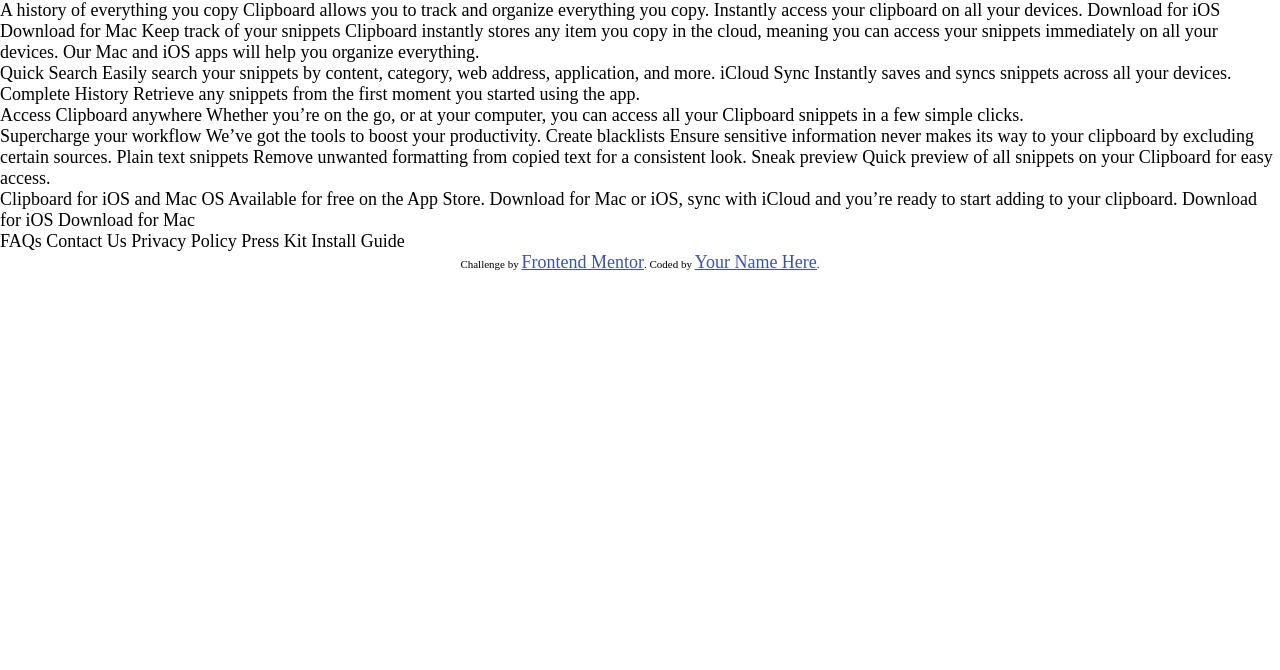
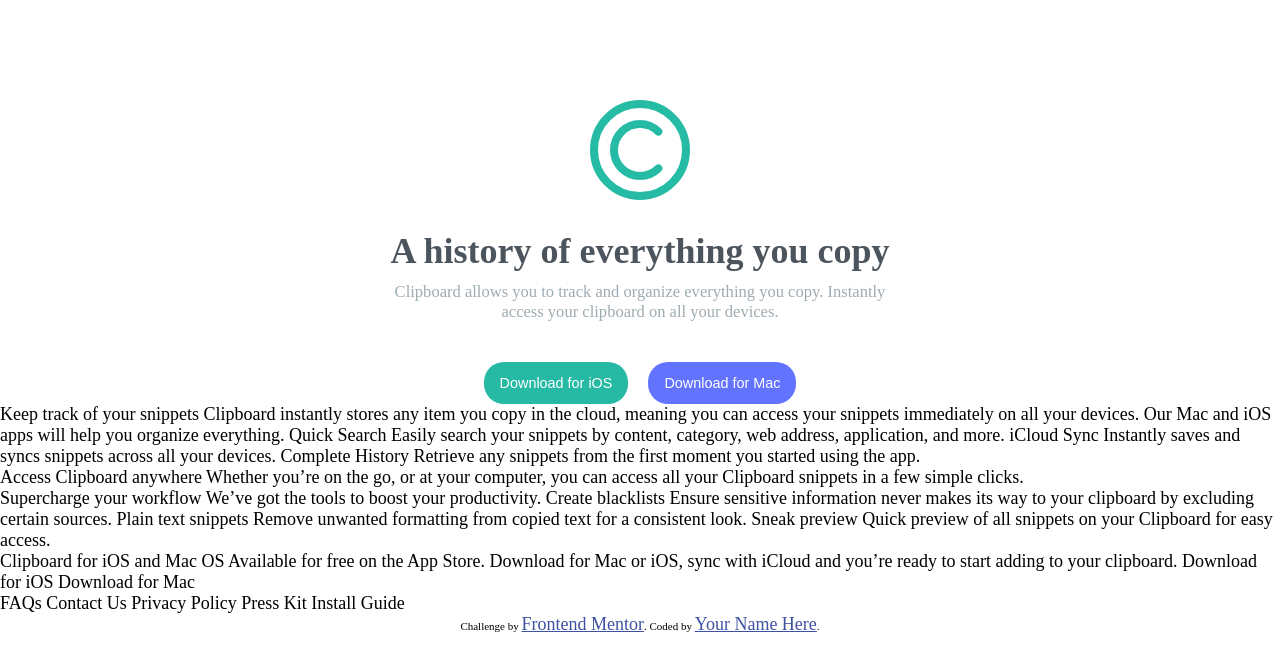
Before and after one commit to kdxgautam/-fm-clipboard-landing-page, a plain HTML site: page index.html in a window 1280 px wide. Drawn offline with Linux system fonts and the light colour scheme; a web font is replaced by a local one.

Commit message:
first slide completed

```diff
--- a/app.css
+++ b/app.css
@@ -1,9 +1,9 @@
 :root{
-    --Strong Cyan: hsl(171, 66%, 44%)
-    --Light-Blue: hsl(233, 100%, 69%)
-    --Dark-Grayish Blue: hsl(210, 10%, 33%)
-    --Grayish-Blue: hsl(201, 11%, 66%)
-    --font-family: 'Bai Jamjuree', sans-serif;
+    --Strong-Cyan : hsl(171, 66%, 44%);
+    --Light-Blue: hsl(233, 100%, 69%);
+    --Dark-Grayish-Blue: hsl(210, 10%, 33%);
+    --Grayish-Blue : hsl(201, 11%, 66%);
+    --font-family : 'Bai Jamjuree', sans-serif;
 }
 
 *{
@@ -12,3 +12,76 @@
     padding: 0;
     margin: 0;
 }
+
+
+.slide1{
+    margin-top: 100px;
+    display: flex;
+    flex-direction: column;
+    align-items: center;
+}
+
+.main_logo{
+    max-height: 100px;
+    max-width: 100px;
+    margin-bottom: 30px;
+}
+
+.textbox_slide1{
+    display: flex;
+    flex-direction: column;
+    align-items: center;
+    flex-wrap: wrap;
+
+
+}
+
+.heading_slide1{
+    font-size: 2rem;
+    font-weight: 600;
+    flex: 1;
+    min-width: 300px;
+    text-align: center;margin-bottom: 10px;
+    color: var(--Dark-Grayish-Blue);
+
+
+}
+.text_slide1{
+    font-size: 0.92rem;
+    font-weight: 400;
+    flex: 1;
+    min-width: 300px;
+    max-width: 500px;
+    text-align: center;
+    margin-bottom: 40px;
+    color: var(--Grayish-Blue);
+
+}
+
+.download_button{
+    display: flex;
+    gap: 20px;
+    flex-wrap: wrap;
+    min-width: 300px;
+    max-width: 500px;
+}
+
+.download_ios{
+    border-radius: 20px;
+    background-color: var(--Strong-Cyan);
+    border: 1px solid transparent;
+    font-size: 0.8rem;
+    padding: 12px 15px;
+    color: white;
+
+}
+
+.download_mac{
+
+    border-radius: 20px;
+    font-size: 0.8rem;
+    padding: 12px 15px;
+    color: white;
+    border: 1px solid transparent;
+    background-color: var(--Light-Blue);
+}
--- a/index.html
+++ b/index.html
@@ -16,22 +16,32 @@
 </head>
 <body>
   <div class="slide1">
+    <img class="main_logo" src="images/logo.svg" alt="logo">
+    <div class="textbox_slide1">
 
-  A history of everything you copy
 
-  Clipboard allows you to track and organize everything you
-  copy. Instantly access your clipboard on all your devices.
+    <span class="heading_slide1">A history of everything you copy</span>
 
-  Download for iOS
-  Download for Mac
 
-  Keep track of your snippets
+    <span class="text_slide1">Clipboard allows you to track and organize everything you
+    copy. Instantly access your clipboard on all your devices.</span>
+  </div>
 
-  Clipboard instantly stores any item you copy in the cloud,
-  meaning you can access your snippets immediately on all your
-  devices. Our Mac and iOS apps will help you organize everything.
+  <div class="download_button">
+    <button class="download_ios">Download for iOS</button>
+    <button class="download_mac">Download for Mac</button>
   </div>
+  </div>
+
   <div class="slide2">
+
+    Keep track of your snippets
+
+    Clipboard instantly stores any item you copy in the cloud,
+    meaning you can access your snippets immediately on all your
+    devices. Our Mac and iOS apps will help you organize everything.
+
+
 
   Quick Search
 
```
